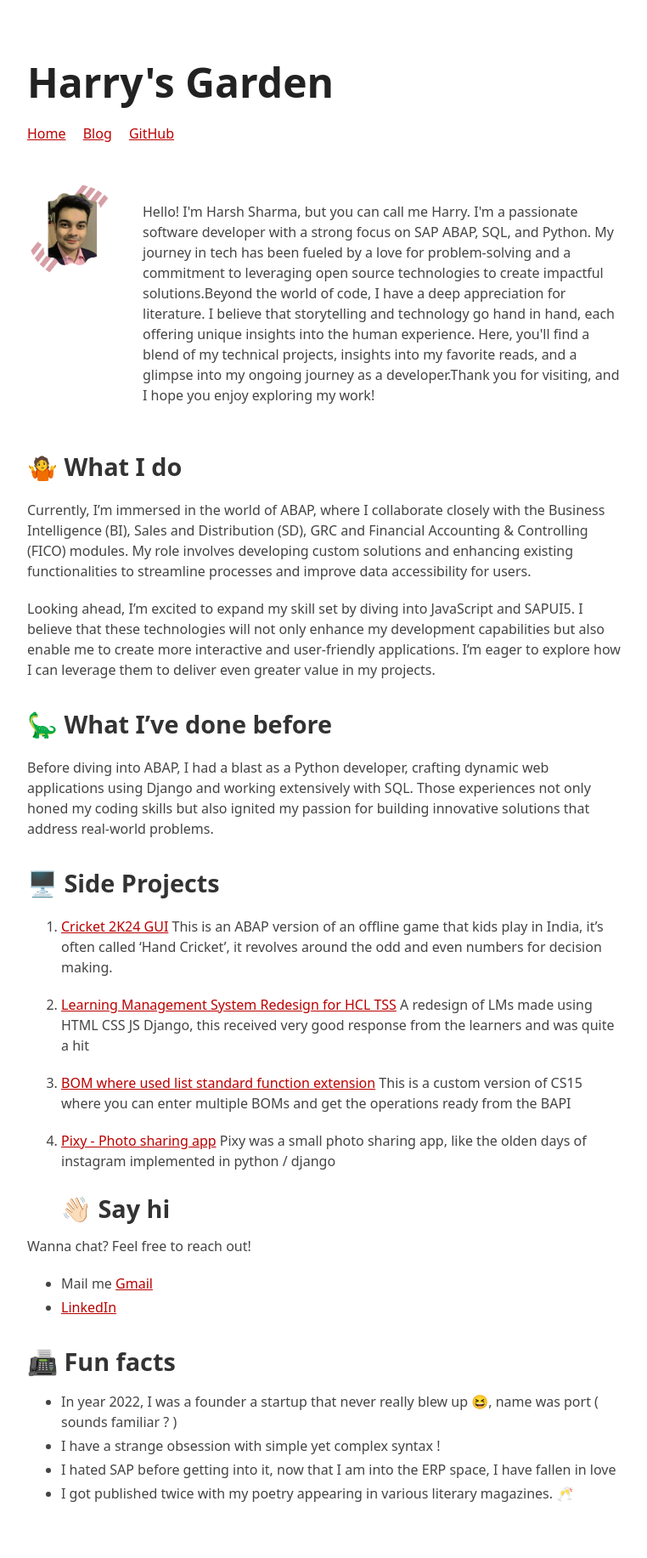
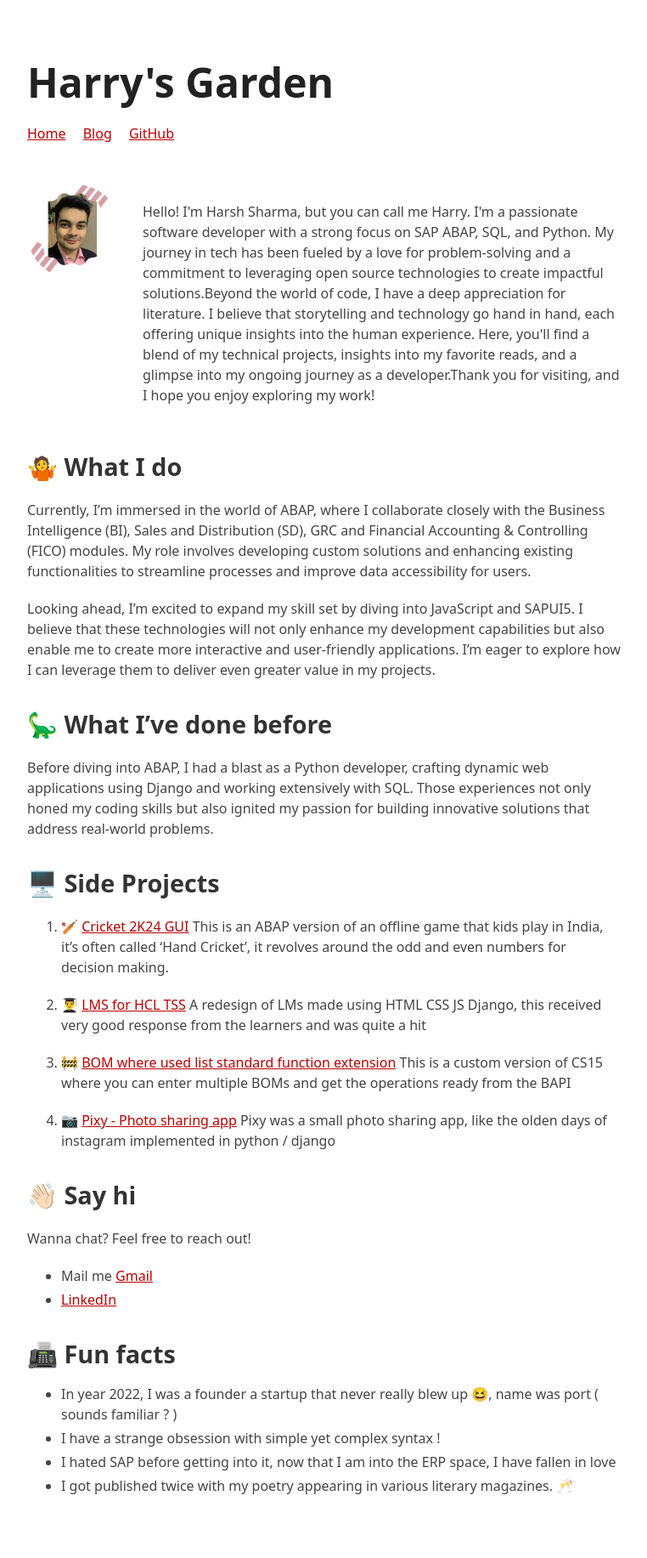
Before and after one commit to harshsharma1506/harshsharma1506.github.io, a Jekyll site: the page built from index.md, in a window 1280 px wide. Shown: the whole page at 85% size, without its empty margins (258-1020 px from the left). Built offline with Jekyll 4.4.1, drawn with Linux system fonts in a browser that asks for light colours; our own code applies the rules of GitHub Pages for plain Markdown files.

Commit message:
Update index.md

```diff
--- a/index.md
+++ b/index.md
@@ -12,18 +12,19 @@ Before diving into ABAP, I had a blast as a Python developer, crafting dynamic w
 
 ## 🖥️ Side Projects
 
-1. [Cricket 2K24 GUI](https://github.com/harshsharma1506/cricket_2k24_gui_abap)
+1. 🏏 [Cricket 2K24 GUI](https://github.com/harshsharma1506/cricket_2k24_gui_abap)
    This is an ABAP version of an offline game that kids play in India, it's often called 'Hand Cricket', it revolves around
    the odd and even numbers for decision making.
 
-2. [Learning Management System Redesign for HCL TSS](https://github.com/harshsharma1506/lms-redesign)
+2. 👨‍🎓 [LMS for HCL TSS](https://github.com/harshsharma1506/lms-redesign)
    A redesign of LMs made using HTML CSS JS Django, this received very good response from the learners and was quite a hit
 
-3. [BOM where used list standard function extension](https://github.com/harshsharma1506/CS15_WITH_MULTIPLE_MAT)
+3. 🚧 [BOM where used list standard function extension](https://github.com/harshsharma1506/CS15_WITH_MULTIPLE_MAT)
    This is a custom version of CS15 where you can enter multiple BOMs and get the operations ready from the BAPI
 
-4. [Pixy - Photo sharing app](https://github.com/harshsharma1506/Pixy-photo-sharing-app)
+4. 📷 [Pixy - Photo sharing app](https://github.com/harshsharma1506/Pixy-photo-sharing-app)
    Pixy was a small photo sharing app, like the olden days of instagram implemented in python / django
+
 ## 👋🏻 Say hi
 
 Wanna chat? Feel free to reach out!
```
